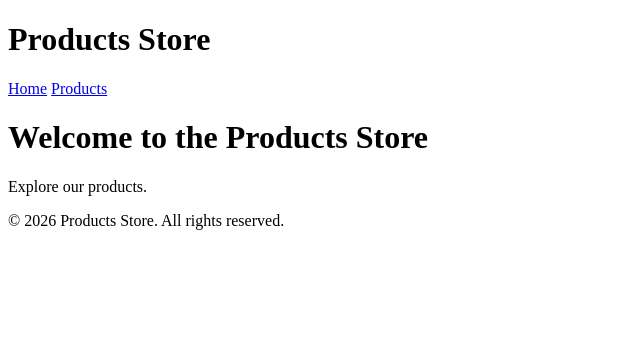
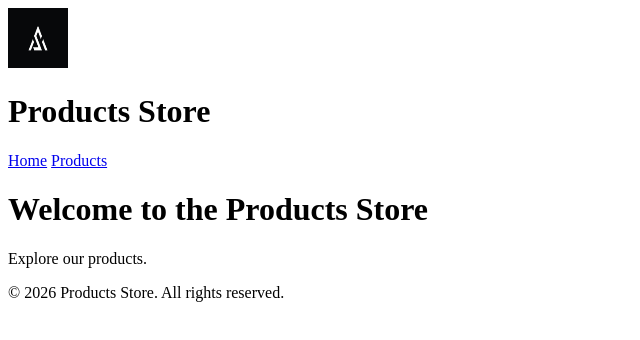
Before and after one commit to Kapil0212/nextjs-routing-task, a Next.js app: page / in a window 1280 px wide. Shown: the top 340 px of the page, without its empty margins (0-640 px from the left). Built offline with nearby package versions, Linux system fonts and the light colour scheme.

Commit message:
Add logo to global layout

```diff
--- a/app/layout.js
+++ b/app/layout.js
@@ -1,3 +1,4 @@
+import Image from "next/image";
 import Link from "next/link";
 
 export const metadata = {
@@ -10,7 +11,16 @@ export default function RootLayout({ children }) {
     <html lang="en">
       <body>
         <header>
-          <h1>Products Store</h1>
+          <div>
+            <Image
+              src="/logo.png"
+              alt="Products Store Logo"
+              width={60}
+              height={60}
+            />
+
+            <h1>Products Store</h1>
+          </div>
 
           <nav>
             <Link href="/">Home</Link>{" "}
```
Also changed, not shown: public/logo.png (added).
